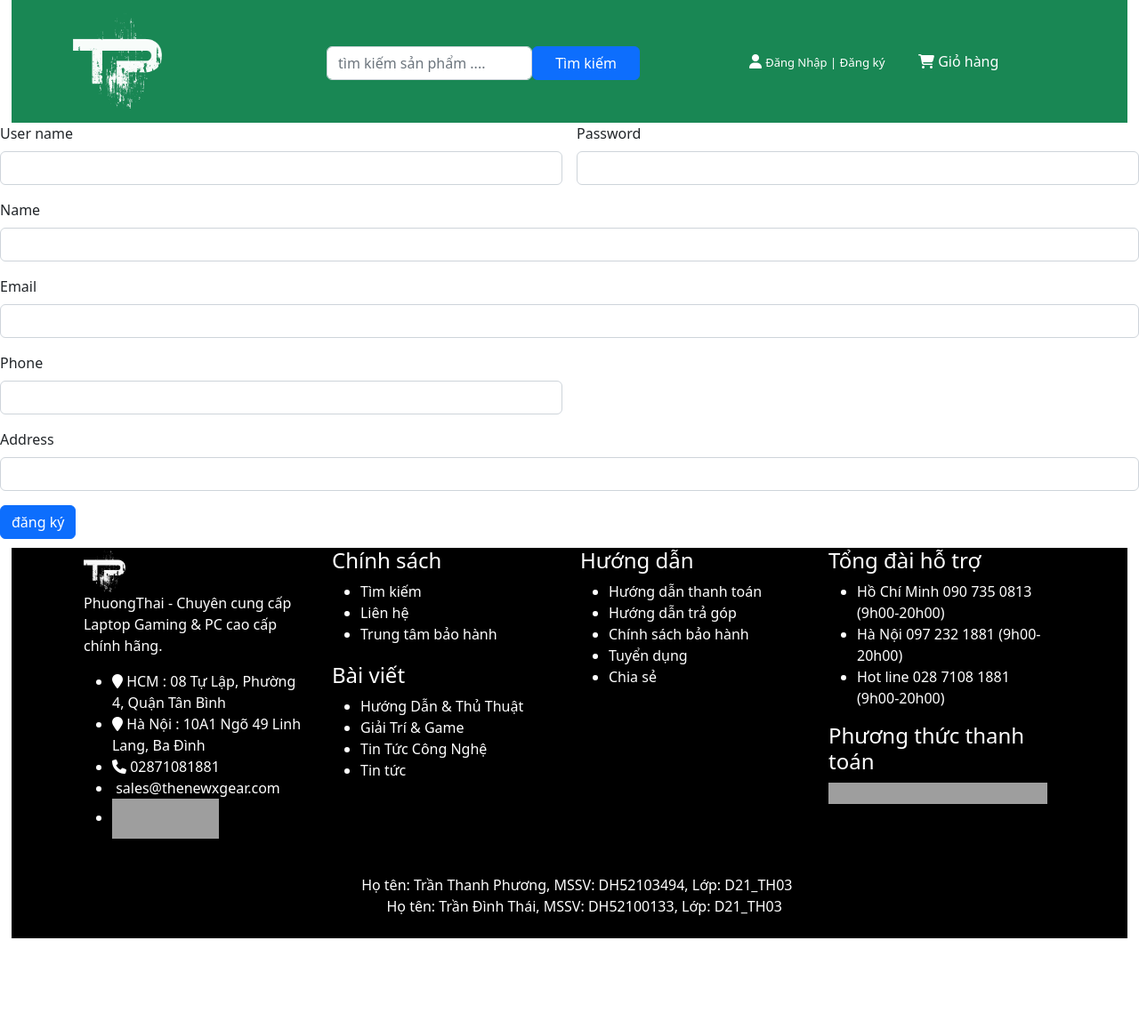
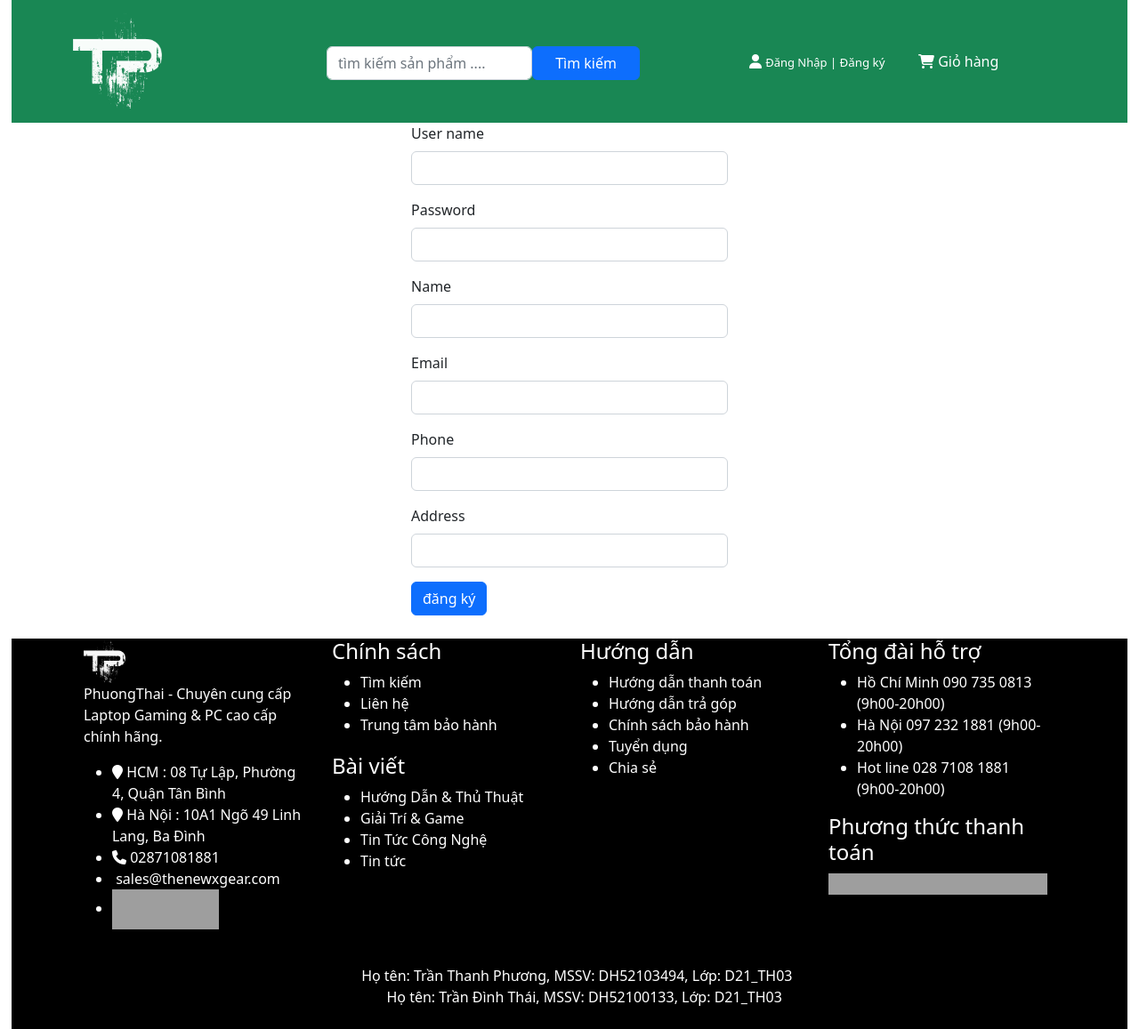
Before and after one commit to DinhThai03/-n-web, a PHP site: page /index.php?page_layout=signup in a window 1280 px wide. Shown: the part 40-1197 px from the top of the page at 89% size. Before the commit the page ends 1095 px from the top, so only its background shows below. Run offline with PHP 8.4, Linux system fonts and the light colour scheme; data that the repository does not hold is empty; grey boxes are pictures that could not be loaded.

Commit message:
sửa giao diện

```diff
--- a/css/app.css
+++ b/css/app.css
@@ -15,15 +15,20 @@
   height: 95%;
   text-decoration: none;
 }
-.cart-1>.col:hover{
+.cart-1:hover{
   color: gold;
 }
-.login >a{
+
+.login *{
+  color: white !important;
+}
+
+.login a{
   text-decoration: none;
   color: rgb(255 255 254);
 }
-.login >a:hover{
-  color: gold;
+.login a:hover{
+  color: gold !important;
 }
 .wrapper-content{
   margin-bottom: 10px;
@@ -38,6 +43,7 @@ margin-bottom: 10px;
   position: sticky;
   top:10px;
 }
+
 .list>li >a{
   text-decoration: none;
   color: black;
@@ -221,6 +227,7 @@ color:#333333;
   color: #555;
 }
 
+
 @media only screen and (max-width:1399px) {
   .fixed-action-btn{
     display: none;
--- a/signup.php
+++ b/signup.php
@@ -10,40 +10,49 @@
 </head>
 
 <body>
-    <form action="index.php?page_layout=signup" method="post" class="row g-3">
-        <div class="col-md-6">
+
+    <div class="container">
+
+        <form action="index.php?page_layout=signup" method="post" class="row justify-content-center">
+            <div class="col-xs-4 col-sm-4 col-md-4 col-lg-4 ">
+                <div class="mb-3">
                     <label class="form-label">User name</label>
                     <input type="username" name="tentk" class="form-control">
                 </div>
-        <div class="col-md-6">
+                <div class="mb-3">
                     <label for="inputPassword4" class="form-label">Password</label>
                     <input type="password" name="matkhau" class="form-control">
                 </div>
 
-        <div class="col-12">
+                <div class="mb-3">
                     <label class="form-label">Name</label>
                     <input type="text" class="form-control" name="ten">
                 </div>
 
 
-        <div class="col-md-12">
+                <div class="mb-3">
                     <label class="form-label">Email</label>
                     <input type="email" name="email" class="form-control">
                 </div>
-        <div class="col-md-6">
+
+                <div class="mb-3">
                     <label class="form-label">Phone</label>
                     <input type="text" name="dienthoai" class="form-control">
                 </div>
 
-        <div class="col-12">
+                <div class="mb-3">
                     <label class="form-label">Address</label>
                     <input type="text" class="form-control" name="diachi">
                 </div>
 
-        <div class="col-12">
+                <div class="mb-3">
                     <input type="submit" class="btn btn-primary" name="signup" value="đăng ký">
                 </div>
+            </div>
+
         </form>
+    </div>
+
 
 </body>
 
--- a/view/header.php
+++ b/view/header.php
@@ -5,7 +5,7 @@
     </div>
     <div class="header bg-success">
         <div class="container  py-3">
-            <div class="row align-items-center" >
+            <div class="row align-items-center">
                 <div class="col-md-1">
                     <a href="index.php"><img src="image/logo.png"
                             style="width: 100px;" alt="logo"></a>
@@ -16,7 +16,7 @@
                         <form action="index.php?page_layout=search" method="post" class="d-flex">
                             <input class="form-control mr-sm-2" name="keyword" type="search"
                                 placeholder="tìm kiếm sản phẩm ...." aria-label="Search">
-                            <button  style="width: 50%;" type="submit" class="btn btn-primary">Tìm kiếm</button>
+                            <button style="width: 50%;" type="submit" class="btn btn-primary">Tìm kiếm</button>
                         </form>
 
                     </div>
@@ -24,19 +24,16 @@
                 <div class="col-md-1"></div>
 
                 <div class="col-md-2">
-                    <div class="ro">
-                        <div class="col">
-
 
                     <div class="login ">
                         <i class="fa fa-user text-white"
                             aria-hidden="true"></i>
                         <?php
                         if (isset($_SESSION['tentk']) && ($_SESSION['tentk'] != "")) {
-                                    echo '<div class="text-white" >' . $_SESSION['tentk'] . '</div>
+                            echo $_SESSION['tentk'] . '
                                                                 <a class="text-white" href="index.php?page_layout=logout" class="sidebar-link">
                                                                 <i class="lni lni-exit"></i>
-                                                                <span>Logout</span></a>';
+                                                                <span> | Logout</span></a>';
                         } else {
                             echo '    <a style="font-size: small;" href="index.php?page_layout=login">Đăng Nhập | </a>
                                                                 <a style="font-size: smaller;" href="index.php?page_layout=signup">Đăng ký</a><br>';
@@ -45,13 +42,11 @@
 
 
                     </div>
-                        </div>
 
-                    </div>
                 </div>
 
                 <div class="col-md-2">
-                    <a href="index.php?page_layout=cart" class="text-white cart-1 ">
+                    <a href="index.php?page_layout=cart" class="text-white cart-1">
                         <i class="fa fa-shopping-cart" aria-hidden="true"></i> Giỏ hàng
                     </a>
                 </div>
--- a/view/home.php
+++ b/view/home.php
@@ -73,7 +73,7 @@
                         $dsphanloai =  getallLoai_byID($mahang);
                         if (!empty($dsphanloai)) {
                             foreach ($dsphanloai as $phanloai) {
-                                echo '<li>
+                                echo '<li class="category">
                         <a href="index.php?page_layout=phanloai&mahang=' . $mahang . '&maloai=' . $phanloai['maloai'] . '">' . $phanloai['tenloai'] . '</a>
                     </li>';
                             }
```
Lines whose indentation alone changed are shown as unchanged.
